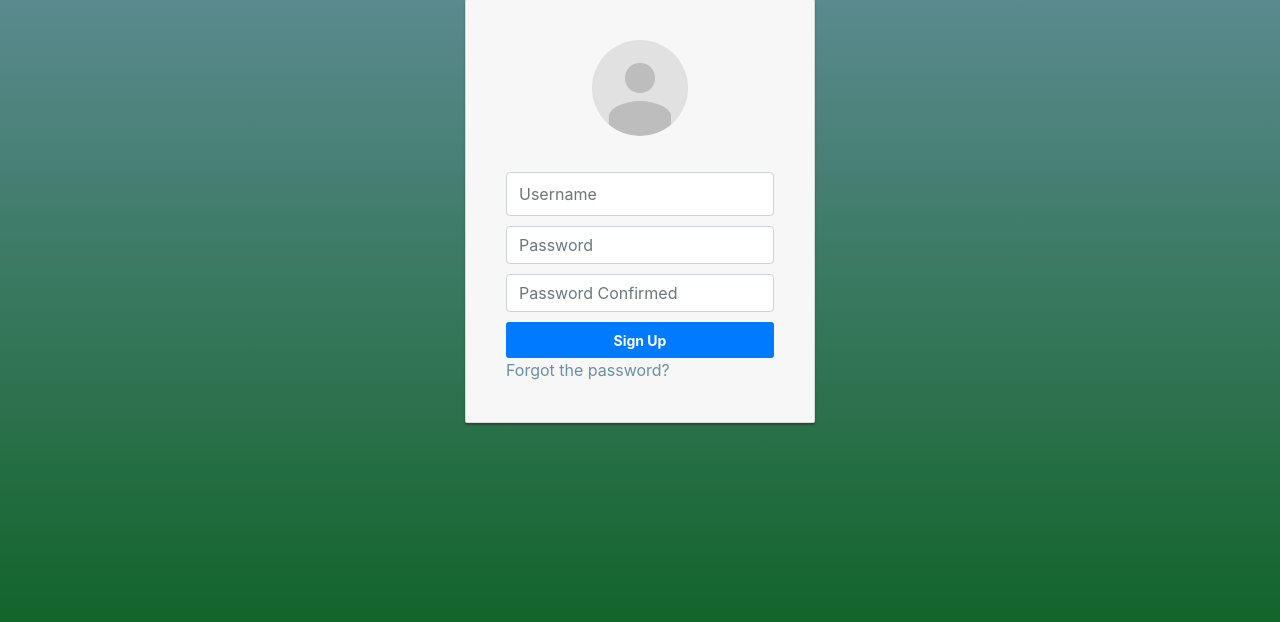
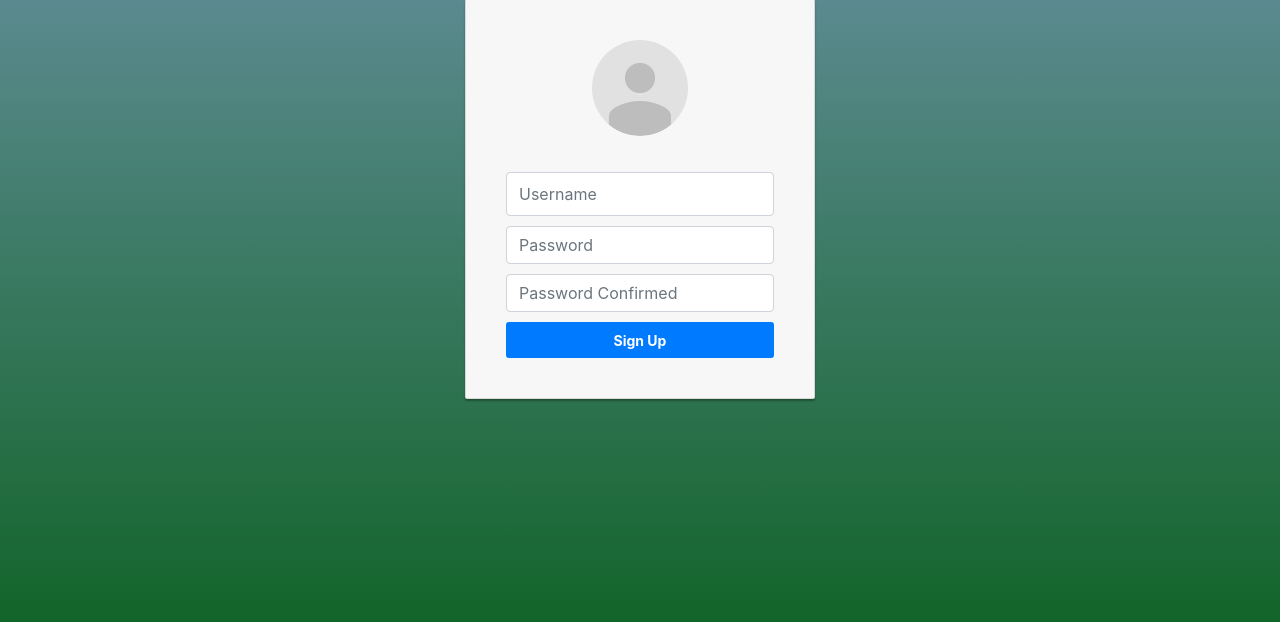
Before and after one commit to liuweilin17/ece1779-a1, a Flask app: page /register in a window 1280 px wide. Shown: the part 121-743 px from the top of the page. Run offline with Flask 2, Linux system fonts and the light colour scheme; some libraries are stand-ins or nearby versions.

Commit message:
modify register

```diff
--- a/flaskr/templates/register.html
+++ b/flaskr/templates/register.html
@@ -34,9 +34,9 @@
                 {{ form.password2(class="form-control", placeholder="Password Confirmed") }}
                 {{ form.submit(class="btn btn-lg btn-primary btn-block btn-signin") }}
             </form><!-- /form -->
-            <a href="#" class="forgot-password">
-                Forgot the password?
-            </a>
+            <!--<a href="#" class="forgot-password">-->
+                <!--Forgot the password?-->
+            <!--</a>-->
         </div><!-- /card-container -->
     </div><!-- /container -->
 {% endblock %}
```
Also changed, not shown: 1 other file.
